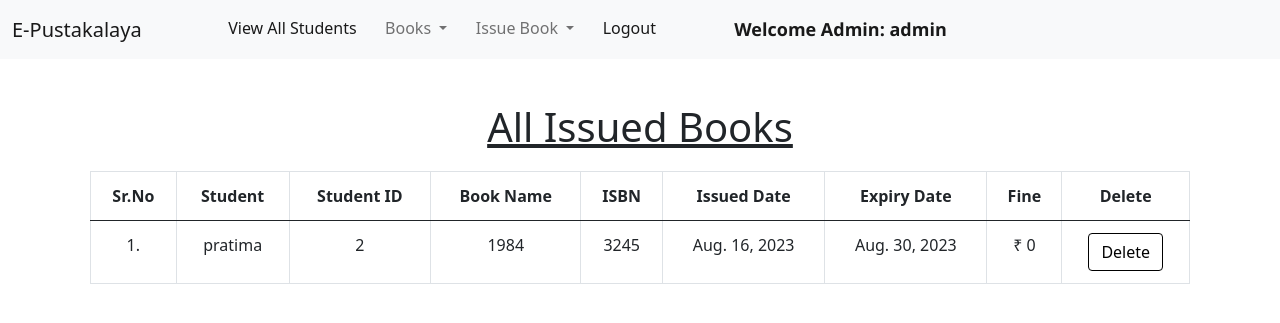
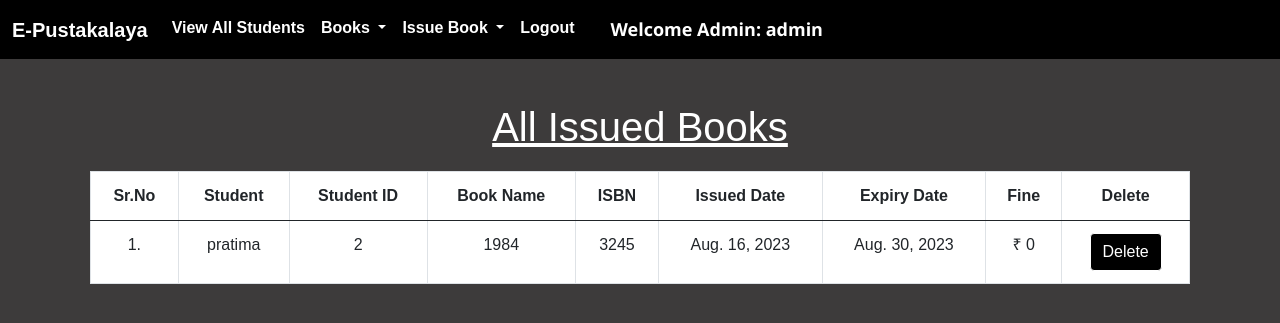
Before and after one commit to pratima-dawadi/E-Pustakalaya, a Django app: page /view_issued_book/ in a window 1280 px wide. Shown: the top 323 px of the page. Run offline with Django 3.2, Linux system fonts and the light colour scheme; a user stored in the database is signed in; data comes from the database, SQL or seed files in the repository; both versions use the stored data as it was after the commit; some libraries are stand-ins or nearby versions.

Commit message:
next commit

```diff
--- a/library/templates/add_book.html
+++ b/library/templates/add_book.html
@@ -2,6 +2,8 @@
 {% load static %}
 {% block title %} E-Pustakalaya {% endblock %}
 {% block css %}
+{{ block.super }}
+
 <style>
     body {
         font-family: Arial, sans-serif;
@@ -74,6 +76,7 @@
 </form>
 {% endblock %}
 {% block js %}
+
 <script>
     {% if alert %}
     alert("Book is added successfully.")
@@ -81,3 +84,4 @@
     {% endif %}
 </script>
 {% endblock %}
+{{ block.super }}
--- a/library/templates/admin_login.html
+++ b/library/templates/admin_login.html
@@ -2,6 +2,8 @@
 {% load static %}
 {% block title %} E-Pustakalaya {% endblock %}
 {% block css %}
+{{ block.super }}
+
 <style>
     body {
         font-family: Arial, sans-serif;
@@ -70,6 +72,8 @@
 </div>
 {% endblock %}
 {% block js %}
+{{ block.super }}
+
 <script>
     {% if alert %}
     alert("Invalid Username or Password.")
--- a/library/templates/admin_navbar.html
+++ b/library/templates/admin_navbar.html
@@ -1,4 +1,4 @@
-<!doctype html>
+<!DOCTYPE html>
 <html lang="en">
 <head>
   <meta charset="utf-8">
@@ -11,88 +11,90 @@
 
   <title>{% block title %} {% endblock %}</title>
   {% block css %}
+
   <style>
     body {
       font-family: Arial, sans-serif;
       background-color: #3d3b3b;
     }
     .navbar {
-          background-color: #000000;
+      background-color: black; /* Change background color to black */
+      display: flex;
+      justify-content: space-between;
+      align-items: center;
     }
     .navbar-brand {
       font-weight: bold;
+
     }
     .navbar-toggler-icon {
       background-color: #000000;
     }
     .nav-link {
       font-weight: bold;
-          color: #000000;
+      color: white !important;
     }
     .nav-link:hover {
-          color: #000000;
+      color: white !important;
     }
     .dropdown-menu {
       background-color: #000000;
       border: none;
     }
     .dropdown-item {
-          color: #000000;
+      color: white !important;
     }
     .dropdown-item:hover {
       background-color: #f8f9fa;
-          color: #000000;
+      color: white !important;
     }
   </style>
   {% endblock %}
 </head>
 <body>
-    <nav class="navbar navbar-expand-lg navbar-light bg-light">
+  <nav class="navbar navbar-expand-lg navbar-light" style="background-color: black;">
     <div class="container-fluid">
-          <a class="navbar-brand" href="#">E-Pustakalaya</a>
+      <a class="navbar-brand" href="#" style="color: white;">E-Pustakalaya</a>
       <button class="navbar-toggler" type="button" data-bs-toggle="collapse" data-bs-target="#navbarSupportedContent" aria-controls="navbarSupportedContent" aria-expanded="false" aria-label="Toggle navigation">
         <span class="navbar-toggler-icon"></span>
       </button>
       <div class="collapse navbar-collapse" id="navbarSupportedContent">
-            &nbsp;&nbsp;&nbsp;&nbsp;&nbsp;&nbsp;&nbsp;&nbsp;&nbsp;&nbsp;&nbsp;&nbsp;&nbsp;&nbsp;&nbsp;
         <ul class="navbar-nav me-auto mb-2 mb-lg-0">
           <li class="nav-item">
-                <a class="nav-link active" aria-current="page" href="/view_students/">View All Students</a>
+            <a class="nav-link active" aria-current="page" href="/view_students/" style="color: white;">View All Students</a>
           </li>
-              &nbsp;&nbsp;&nbsp;
           <li class="nav-item dropdown">
-                <a class="nav-link dropdown-toggle" href="#" id="navbarDropdown" role="button" data-bs-toggle="dropdown" aria-expanded="false">
+            <a class="nav-link dropdown-toggle" href="#" id="navbarDropdown" role="button" data-bs-toggle="dropdown" aria-expanded="false" style="color: white;">
               Books
             </a>
             <ul class="dropdown-menu" aria-labelledby="navbarDropdown">
-                  <li><a class="dropdown-item" href="/add_book/">Add Books</a></li>
-                  <li><a class="dropdown-item" href="/view_books/">View All Books</a></li>
+              <li><a class="dropdown-item" href="/add_book/" style="color: white;">Add Books</a></li>
+              <li><a class="dropdown-item" href="/view_books/" style="color: white;">View All Books</a></li>
             </ul>
           </li>
-              &nbsp;&nbsp;&nbsp;
           <li class="nav-item dropdown">
-                <a class="nav-link dropdown-toggle" href="#" id="navbarDropdown" role="button" data-bs-toggle="dropdown" aria-expanded="false">
+            <a class="nav-link dropdown-toggle" href="#" id="navbarDropdown" role="button" data-bs-toggle="dropdown" aria-expanded="false" style="color: white;">
               Issue Book
             </a>
             <ul class="dropdown-menu" aria-labelledby="navbarDropdown">
-                  <li><a class="dropdown-item" href="/issue_book/">Issue A Book</a></li>
-                  <li><a class="dropdown-item" href="/view_issued_book/">View All Issued Books</a></li>
+              <li><a class="dropdown-item" href="/issue_book/" style="color: white;">Issue A Book</a></li>
+              <li><a class="dropdown-item" href="/view_issued_book/" style="color: white;">View All Issued Books</a></li>
             </ul>
           </li>
-              &nbsp;&nbsp;&nbsp;
           <li class="nav-item">
-                <a class="nav-link active" aria-current="page" href="/logout/">Logout</a>
+            <a class="nav-link active" aria-current="page" href="/logout/" style="color: white;">Logout</a>
           </li>
-              &nbsp;&nbsp;&nbsp;&nbsp;&nbsp;&nbsp;&nbsp;&nbsp;&nbsp;&nbsp;&nbsp;&nbsp;&nbsp;&nbsp;&nbsp;
-              <li class="nav-item">
-                <a style="font-weight:600; font-family:'Segoe UI', Tahoma, Geneva, Verdana, sans-serif; font-size: large;" class="nav-link active" href="#">Welcome Admin: {{request.user}}</a>
+          <li class="nav-item" style="margin-left: 20px;">
+            <a style="font-weight:600; font-family:'Segoe UI', Tahoma, Geneva, Verdana, sans-serif; font-size: large; color: white;" class="nav-link active" href="#">Welcome Admin: {{request.user}}</a>
           </li>
         </ul>
       </div>
     </div>
   </nav>
+
   {% block body %}
   {% endblock %}
+
   <script src="https://cdn.jsdelivr.net/npm/bootstrap@5.1.0/dist/js/bootstrap.bundle.min.js" integrity="sha384-U1DAWAznBHeqEIlVSCgzq+c9gqGAJn5c/t99JyeKa9xxaYpSvHU5awsuZVVFIhvj" crossorigin="anonymous"></script>
 
   <script src="https://code.jquery.com/jquery-3.5.1.js"></script>
--- a/library/templates/change_password.html
+++ b/library/templates/change_password.html
@@ -2,6 +2,8 @@
 {% load static %}
 {% block title %} Change Password {% endblock %}
 {% block css %}
+{{block.super}}
+
 <style>
     body {
         font-family: Arial, sans-serif;
--- a/library/templates/edit_profile.html
+++ b/library/templates/edit_profile.html
@@ -3,6 +3,8 @@
 {% block title %} Edit Profile {% endblock %}
 
 {% block css %}
+{{block.super}}
+
 <style>
     body {
         font-family: Arial, sans-serif;
--- a/library/templates/index.html
+++ b/library/templates/index.html
@@ -2,6 +2,8 @@
 {% load static %}
 {% block title %} E-Pustakalaya{% endblock %}
 {% block css %}
+
+
 <style>
   body {
       font-family: Arial, sans-serif;
--- a/library/templates/issue_book.html
+++ b/library/templates/issue_book.html
@@ -2,6 +2,8 @@
 {% load static %}
 {% block title %} Issue Book {% endblock %}
 {% block css %}
+{{ block.super }}
+
 <style>
     .container {
         padding: 20px;
--- a/library/templates/profile.html
+++ b/library/templates/profile.html
@@ -3,6 +3,8 @@
 {% block title %} Profile {% endblock %}
 
 {% block css %}
+{{block.super}}
+
 <style>
     .profile {
         padding: 3%;
@@ -121,3 +123,4 @@
 </div>
 </div>
 {% endblock %}
+{{block.super}}
--- a/library/templates/student_login.html
+++ b/library/templates/student_login.html
@@ -2,6 +2,8 @@
 {% load static %}
 {% block title %}E-Pustakalaya{% endblock %}
 {% block css %}
+{{ block.super }}
+
 <link href="https://cdn.jsdelivr.net/npm/bootstrap@5.1.0/dist/css/bootstrap.min.css" rel="stylesheet">
 <style>
    body {
@@ -70,6 +72,8 @@
 </div>
 {% endblock %}
 {% block js %}
+{{ block.super }}
+
 <script>
     {% if alert %}
     alert("Invalid Username or Password.")
--- a/library/templates/student_registration.html
+++ b/library/templates/student_registration.html
@@ -2,6 +2,7 @@
 {% load static %}
 {% block title %} E-Pustakalaya {% endblock %}
 {% block css %}
+
 <style>
     body {
         font-family: Arial, sans-serif;
@@ -46,6 +47,8 @@
 </style>
 {% endblock %}
 {% block body %}
+{{ block.super }}
+
 <div class="container">
     <form method="POST" enctype="multipart/form-data"> {% csrf_token %}
         <br>
@@ -116,6 +119,8 @@
 </form>
 {% endblock %}
 {% block js %}
+{{ block.super }}
+
 <script>
     {% if alert %}
     alert("Registration Successfull.")
--- a/library/templates/view_books.html
+++ b/library/templates/view_books.html
@@ -2,6 +2,8 @@
 {% load static %}
 {% block title %} E-Pustakalaya{% endblock %}
 {% block css %}
+{{ block.super }}
+
 <style>
     /* Body Styles */
     body {
@@ -82,6 +84,8 @@
 </style>
 {% endblock %}
 {% block body %}
+{{ block.super }}
+
 <div class="container mt-4">
     <h1 class="text-center"><u>All Books List</u></h1>
     <table class="table table-hover" id="example">
--- a/library/templates/view_issued_book.html
+++ b/library/templates/view_issued_book.html
@@ -2,6 +2,9 @@
 {% load static %}
 {% block title %} All Students List {% endblock %}
 {% block css %}
+{{ block.super }}
+{{ block.super }}
+
 <style>
     /* Container Styles */
     .container {
@@ -17,6 +20,7 @@
     /* Table Styles */
     .table {
         border: 1px solid #dee2e6;
+        background-color: white; /* Added background color */
     }
 
     .table th, .table td {
@@ -30,22 +34,23 @@
     }
 
     /* Button Styles */
-    .btn-danger {
+    .btn-danger:hover {
+        color: #d5b2b2;
         background-color: #ffffff;
         border-color: #000000;
-        color: #000000;
     }
 
-    .btn-danger:hover {
+    .btn-danger {
         background-color: #000000;
         border-color: #ffffff;
         color: #ffffff;
     }
+
 </style>
 {% endblock %}
 {% block body %}
 <div class="container mt-4">
-    <h1 class="text-center"><u>All Issued Books</u></h1>
+    <h1 class="text-center" style="color: white;"><u>All Issued Books</u></h1>
     <table class="table table-hover" id="example">
         <thead>
             <tr class="text-center">
```
Also changed, not shown: library/templates/basic.html (+18 -19 lines), library/templates/student_issued_books.html (+34 -6 lines), library/templates/student_navbar.html (+33 -12 lines), library/templates/view_students.html (+7 -2 lines), db.sqlite3. Lines whose indentation alone changed are shown as unchanged.
